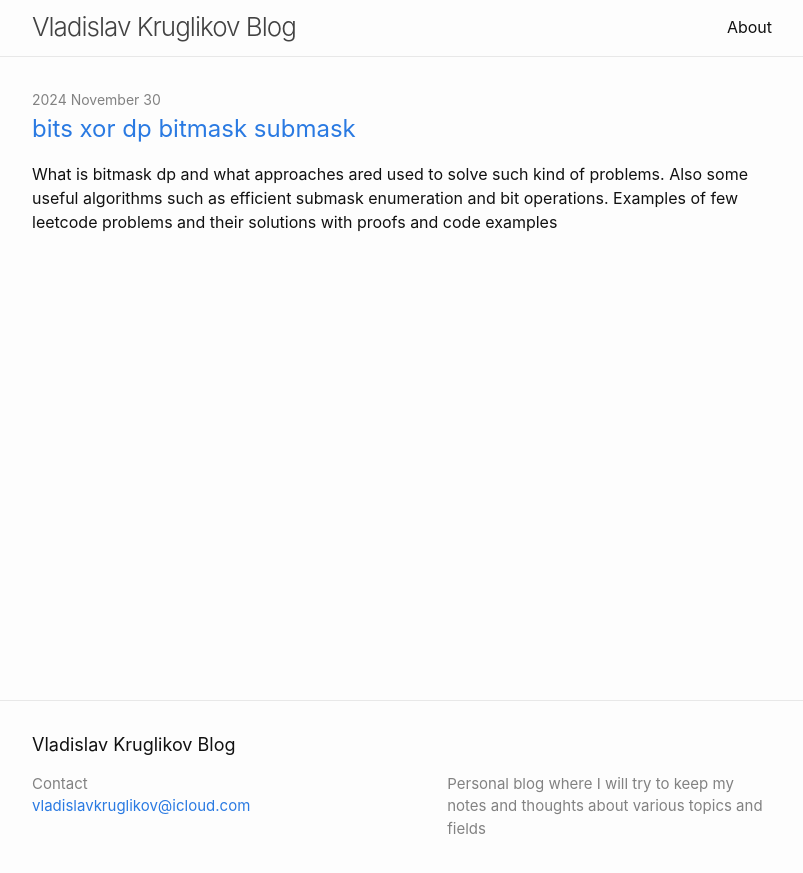
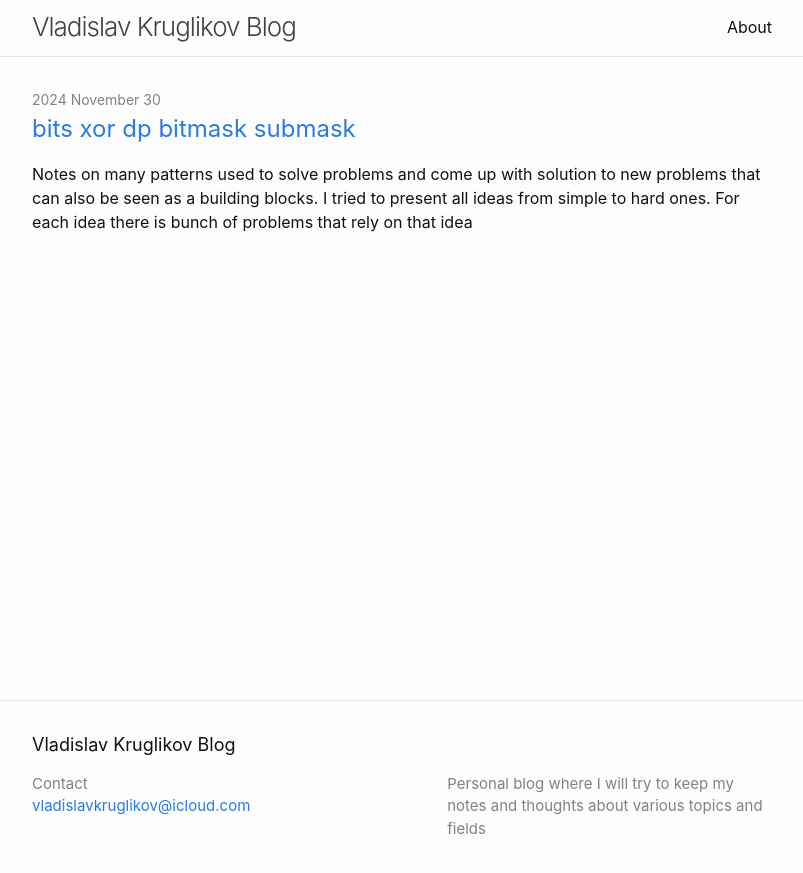
Before and after one commit to vladislavkruglikov/vladislavkruglikov.github.io, a Jekyll site: the page built from index.markdown, in a window 1280 px wide. Shown: the top 873 px of the page, without its empty margins (238-1041 px from the left). Built offline with Jekyll 4.4.1, drawn with Linux system fonts in a browser that asks for light colours.

Commit message:
Update Draft

```diff
--- a/_posts/2024-12-1-array-subset-sum-queries.markdown
+++ b/_posts/2024-12-1-array-subset-sum-queries.markdown
@@ -2,14 +2,14 @@
 layout: post
 title:  "bits xor dp bitmask submask"
 date:   2024-11-30
-description: What is bitmask dp and what approaches ared used to solve such kind of problems. Also some useful algorithms such as efficient submask enumeration and bit operations. Examples of few leetcode problems and their solutions with proofs and code examples
+description: Notes on many patterns used to solve problems and come up with solution to new problems that can also be seen as a building blocks. I tried to present all ideas from simple to hard ones. For each idea there is bunch of problems that rely on that idea
 ---
 
-Notes on many patterns used to solve problems and come up with solution to new problems that can also be seen as a building blocks. I tried to present all ideas from simple to hard ones. For each idea there is bunch of problems that rely on that idea. I group similar problems that share the same idea and also some problems reference ideas from the past by anchor links so that I will not repeat the whole bunch of stuff under every problem solution text
+Notes on many patterns used to solve problems and come up with solution to new problems that can also be seen as a building blocks. I tried to present all ideas from simple to hard ones. For each idea there is bunch of problems that rely on that idea. I group similar problems that share the same idea and also some problems reference ideas from the past by anchor links so that I will not repeat the whole bunch of stuff under every problem solution text. Also there is no need to preserve order of reading since if you do not understand something you can go back and quickly refresh on some topic you forgot about. You do not have to read the material from bottom to the top. Some topics are independent of another ones but still I ordered them in the sorted by diffuculty order. Also it might be useful to read summary first that provides a clear view on what topics are described so that you can quickly navigate throw. In this note I provide resources and patterns that are sort of building blocks for popular problems that require operations on bits. But there are a lot of problems that are bit problems but still have anther solutions using dfs or math. For such alternative solutions I will probably keep references to the other notes where that solutions are more appropriate to list. Thus this note will have everything you need to tackle any possible problem that requires bit operations. Basically anything that interviewer will throw at you this note will be enough to get it
 
 #### **Summary**
 
-In the [Introduction](#introduction) agreements are presented for common language use
+In the [Introduction](#introduction) agreements are presented for common language use that is must read to understand everything else
 
 #### **Introduction**
 
```
